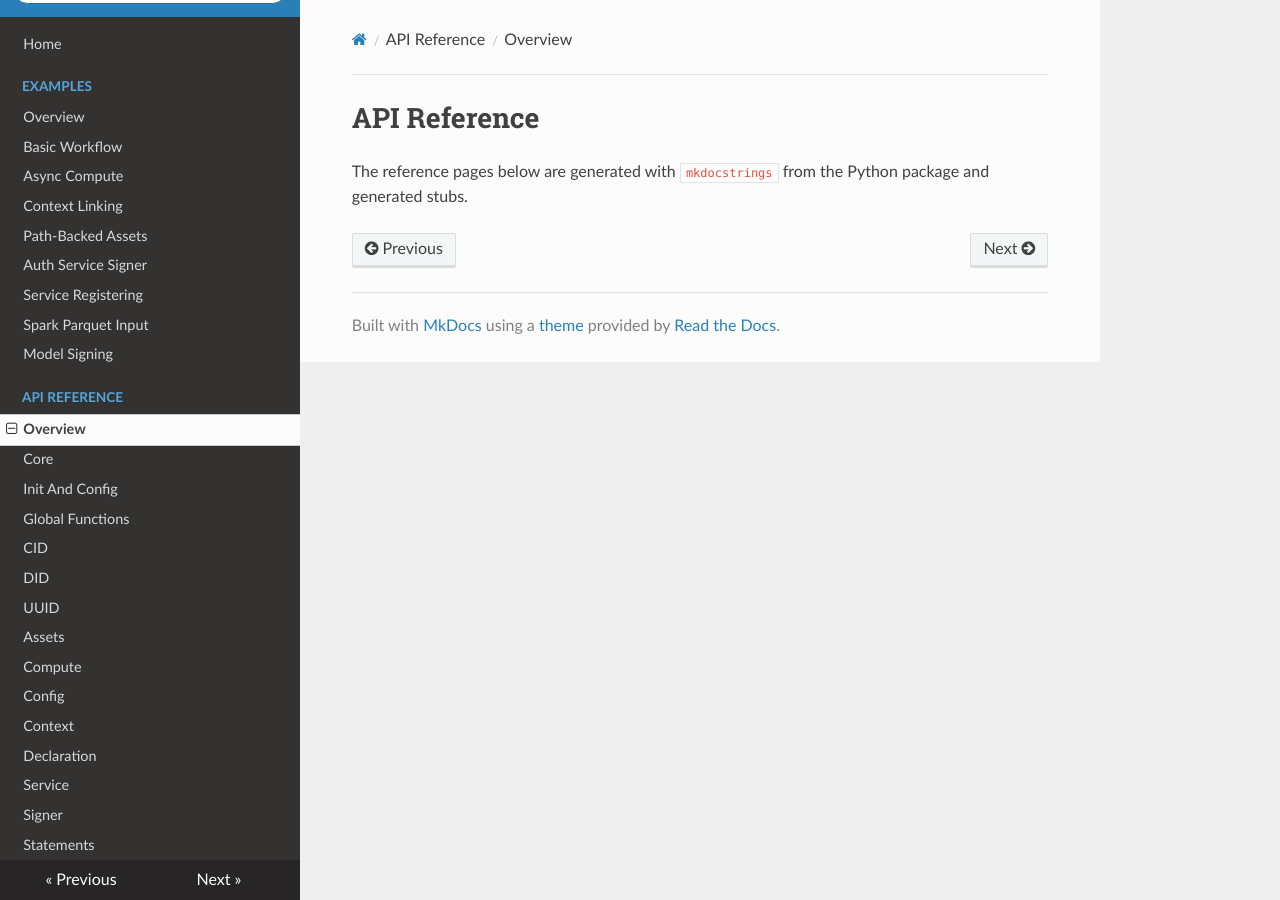
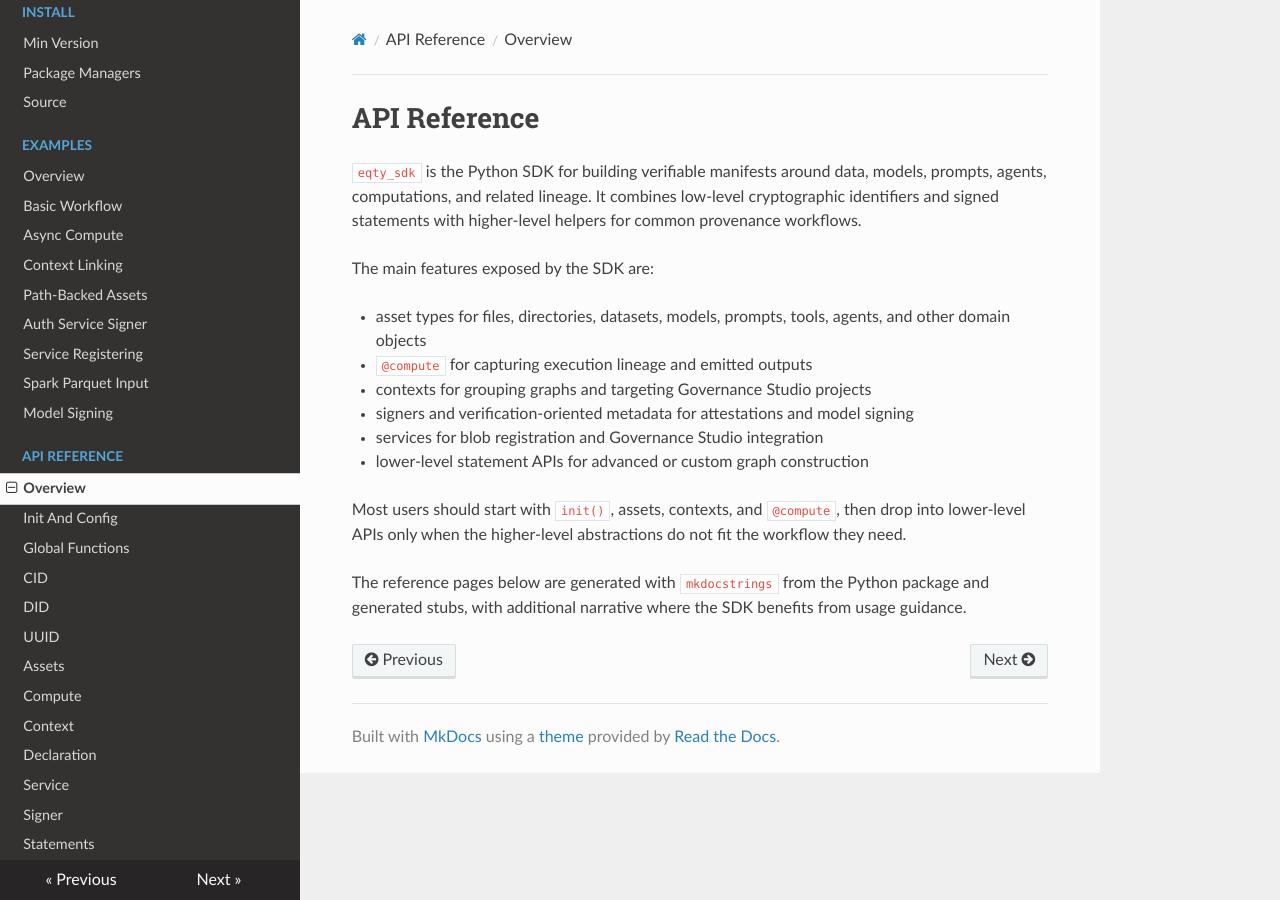
Before and after one commit to eqtylab/integrity-py, an MkDocs documentation site: the page built from docs/api/index.md, in a window 1280 px wide. Built offline with MkDocs 1.6.1, drawn with Linux system fonts in a browser that asks for light colours; nearby versions of some CDN libraries.

Commit message:
doc updates

```diff
--- a/docs/api/index.md
+++ b/docs/api/index.md
@@ -1,3 +1,16 @@
 # API Reference
 
-The reference pages below are generated with `mkdocstrings` from the Python package and generated stubs.
+`eqty_sdk` is the Python SDK for building verifiable manifests around data, models, prompts, agents, computations, and related lineage. It combines low-level cryptographic identifiers and signed statements with higher-level helpers for common provenance workflows.
+
+The main features exposed by the SDK are:
+
+- asset types for files, directories, datasets, models, prompts, tools, agents, and other domain objects
+- `@compute` for capturing execution lineage and emitted outputs
+- contexts for grouping graphs and targeting Governance Studio projects
+- signers and verification-oriented metadata for attestations and model signing
+- services for blob registration and Governance Studio integration
+- lower-level statement APIs for advanced or custom graph construction
+
+Most users should start with `init()`, assets, contexts, and `@compute`, then drop into lower-level APIs only when the higher-level abstractions do not fit the workflow they need.
+
+The reference pages below are generated with `mkdocstrings` from the Python package and generated stubs, with additional narrative where the SDK benefits from usage guidance.
--- a/mkdocs.yml
+++ b/mkdocs.yml
@@ -5,6 +5,10 @@ theme:
 
 nav:
   - Home: index.md
+  - Install:
+      - Min Version: install/min-version.md
+      - Package Managers: install/package-managers.md
+      - Source: install/source.md
   - Examples:
       - Overview: examples/index.md
       - Basic Workflow: examples/basic-workflow.md
@@ -17,7 +21,6 @@ nav:
       - Model Signing: examples/model-signing.md
   - API Reference:
       - Overview: api/index.md
-      - Core: api/core.md
       - Init And Config: api/init-and-config.md
       - Global Functions: api/global-functions.md
       - CID: api/cid.md
@@ -25,7 +28,6 @@ nav:
       - UUID: api/uuid.md
       - Assets: api/assets.md
       - Compute: api/compute.md
-      - Config: api/config.md
       - Context: api/context.md
       - Declaration: api/declaration.md
       - Service: api/service.md
```
Also changed, not shown: docs/api/config.md (deleted, +0 -33 lines), docs/api/core.md (deleted, +0 -7 lines), docs/api/init-and-config.md (+40 -0 lines), docs/api/statements.md (+2 -0 lines), docs/index.md (+2 -30 lines), docs/install/min-version.md (added, +31 -0 lines), docs/install/package-managers.md (added, +64 -0 lines), docs/install/source.md (added, +52 -0 lines).
